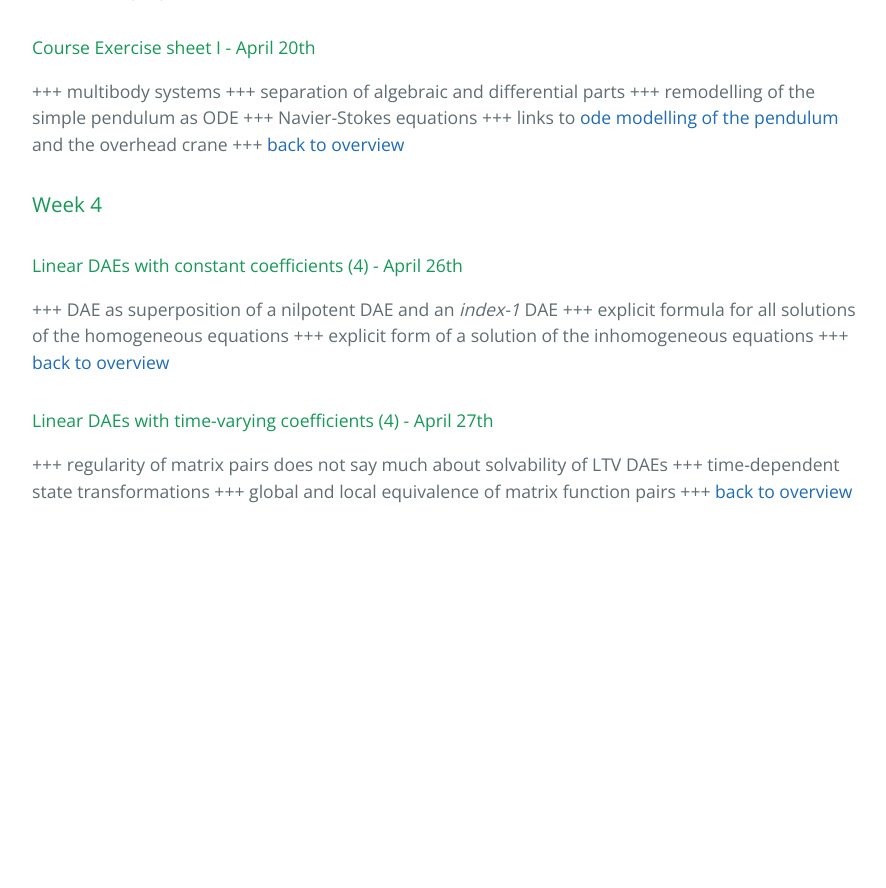
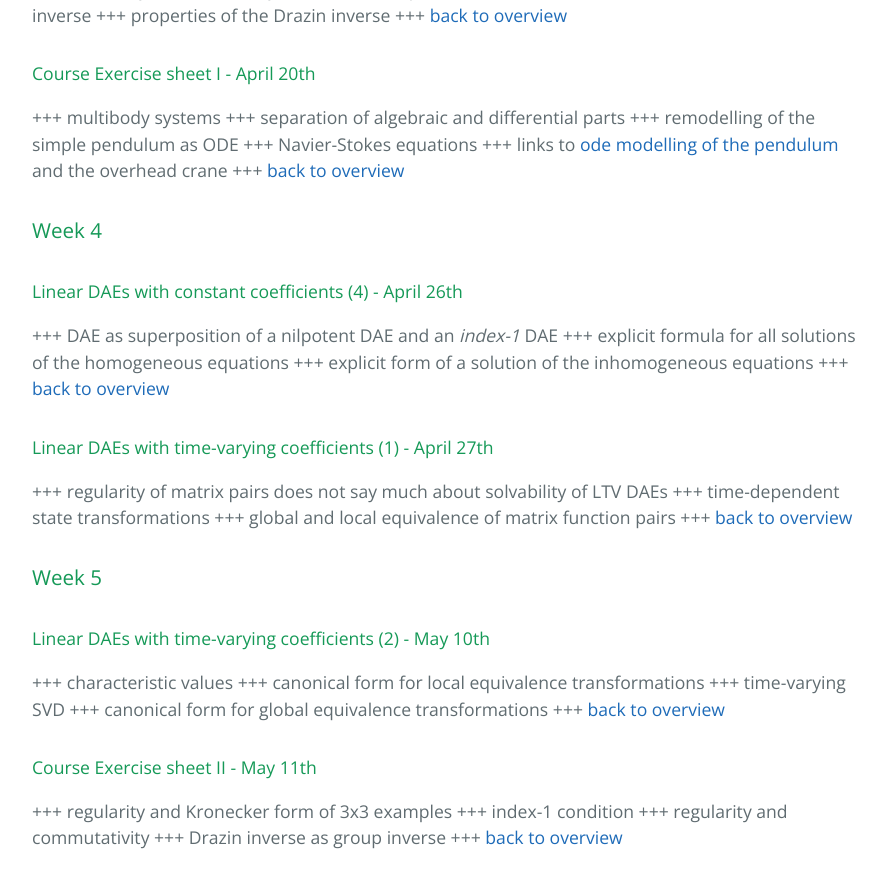
Before and after one commit to highlando/16-dae-course-ovgu, a Jekyll site: the page built from index.md, in a window 1280 px wide and 900 px high, scrolled down 3043 px. Shown: the top 888 px of the window, without its empty margins (192-1078 px from the left). Built offline with Jekyll 4.4.1, drawn with Linux system fonts in a browser that asks for light colours; emoji names are drawn with the system emoji font; before the commit the page ends 3597 px from its top, so only the background shows below that; some of the changed text lies outside the part shown.

Commit message:
update webseite

```diff
--- a/index.md
+++ b/index.md
@@ -35,6 +35,7 @@ Here you find basic and current information and materials for the lecture
    * Solvability and representations of solutions [[week 3]](#week-3)[[week 4]](#week-4)
  0. Linear time-varying and nonlinear DAEs (4+1)
    * Fundamental differences with the linear time-invariant case
+   * Time-dependent equaivalence transformations and canonical forms [[week 5]](#week-5)
    * *Derivative Arrays*
    * *Differentiation-index and Strangeness-index*
  0. Numerical integration of DAEs (6+2)
@@ -96,6 +97,15 @@ Here you find basic and current information and materials for the lecture
 
 +++ DAE as superposition of a nilpotent DAE and an *index-1* DAE +++ explicit formula for all solutions of the homogeneous equations +++ explicit form of a solution of the inhomogeneous equations +++ [back to overview](#overview)
 
-#### Linear DAEs with time-varying coefficients (4) - April 27th
+#### Linear DAEs with time-varying coefficients (1) - April 27th
 
 +++ regularity of matrix pairs does not say much about solvability of LTV DAEs +++ time-dependent state transformations +++ global and local equivalence of matrix function pairs +++ [back to overview](#overview)
+
+### Week 5
+
+#### Linear DAEs with time-varying coefficients (2) - May 10th
+
++++ characteristic values +++ canonical form for local equivalence transformations +++ time-varying SVD +++ canonical form for global equivalence transformations +++ [back to overview](#overview)
+
+<h4 id="exerciseii"> Course Exercise sheet II - May 11th </h4>
++++ regularity and Kronecker form of 3x3 examples +++ index-1 condition +++ regularity and commutativity +++ Drazin inverse as group inverse +++ [back to overview](#overview)
```
